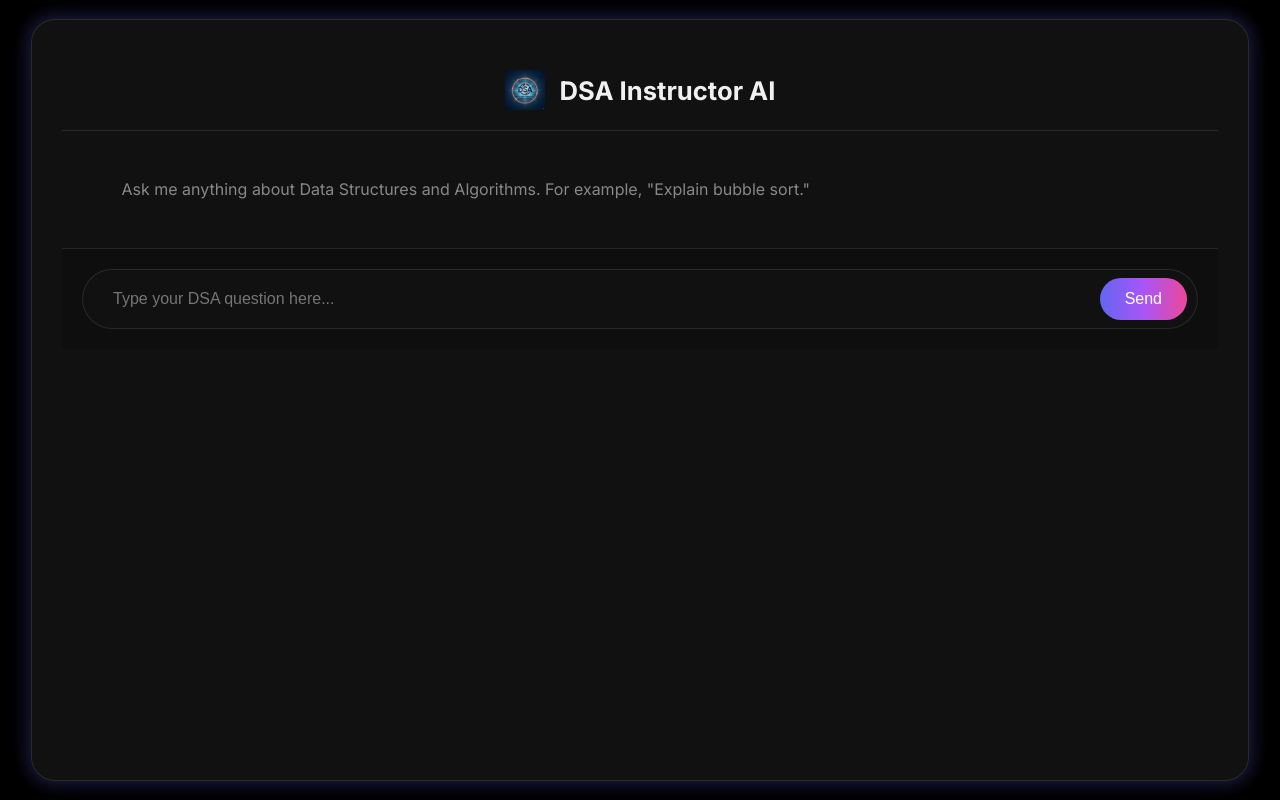
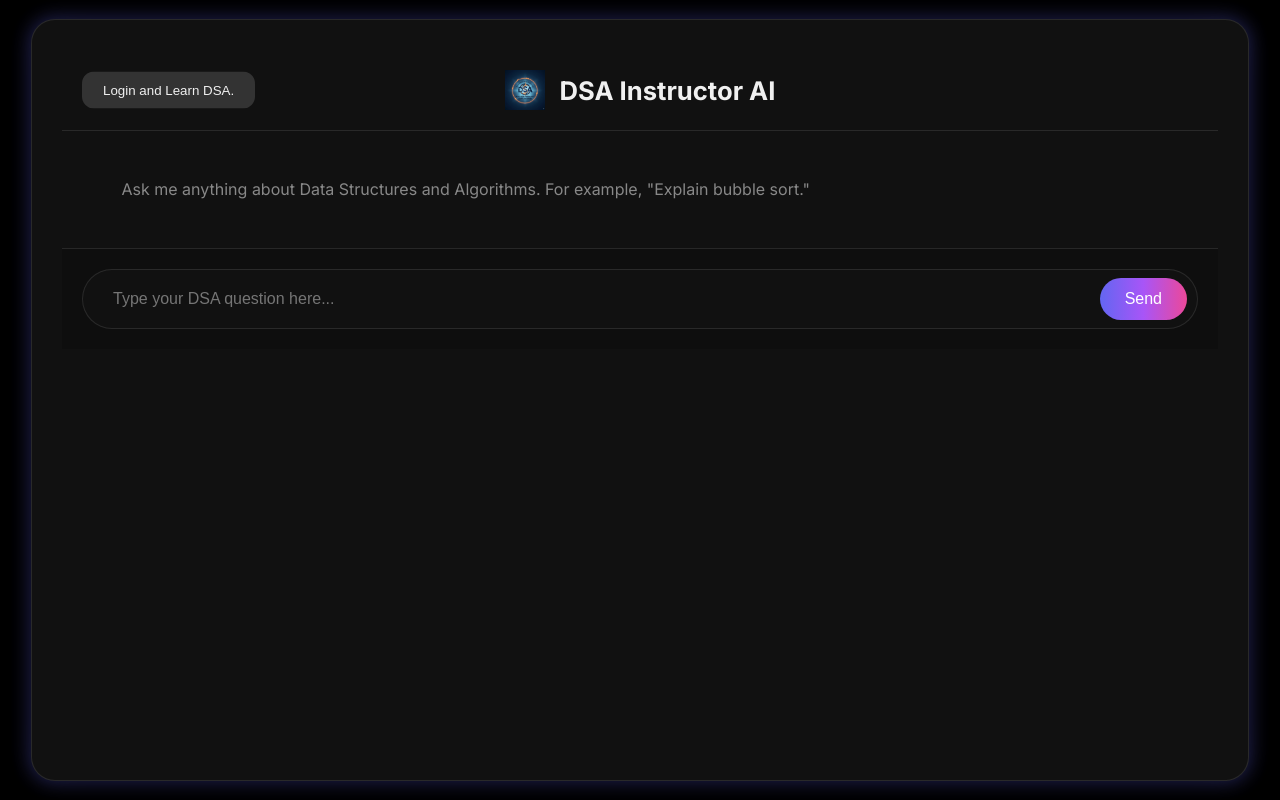
Before and after one commit to ventricle16/DSA-INSTRUCTOR-AI, a website: page index.html in a window 1280 px wide. Both pictures are taken after a click on the button "Continue without login". Drawn offline with nearby package versions, Linux system fonts and the light colour scheme.

Commit message:
Update index.html

```diff
--- a/index.html
+++ b/index.html
@@ -235,6 +235,7 @@
             align-items: center;
             justify-content: center;
             gap: 15px;
+            position: relative; /* For back button positioning */
         }
 
         .header-logo {
@@ -246,6 +247,29 @@
             margin: 0;
             font-size: 1.6em;
             font-weight: 700;
+        }
+
+        /* UPDATED GUEST BACK BUTTON */
+        #back-to-login-btn {
+            display: none; /* Hidden by default */
+            position: absolute;
+            left: 20px;
+            top: 50%;
+            transform: translateY(-50%);
+            /* iOS Styles */
+            background: var(--ios-button-bg);
+            border: 1px solid transparent;
+            color: var(--text-color);
+            padding: 10px 20px;
+            border-radius: 12px;
+            cursor: pointer;
+            font-weight: 500;
+            transition: background-color 0.2s ease, border-color 0.2s ease;
+            white-space: nowrap; /* Prevent text from wrapping */
+        }
+        #back-to-login-btn:hover {
+            background-color: var(--ios-button-hover-bg);
+            border-color: var(--primary-glow-color);
         }
 
         /* Content Area */
@@ -575,6 +599,7 @@
             <div id="main-content-area" style="display: none; flex-grow: 1; flex-direction: column; overflow: hidden;">
                 <div id="chat-content" class="content-section">
                     <div id="chat-header">
+                        <button id="back-to-login-btn">Login and Learn DSA.</button>
                         <img src="images/dsa-logo.png" alt="DSA Logo" class="header-logo">
                         <h1>DSA Instructor AI</h1>
                     </div>
@@ -659,6 +684,7 @@
         const menuItems = document.querySelectorAll('.menu-item');
         const contentSections = document.querySelectorAll('.content-section');
         const backButtons = document.querySelectorAll('.back-btn');
+        const backToLoginBtn = document.getElementById('back-to-login-btn'); // New button
 
         const themeToggle = document.getElementById('theme-toggle');
         const clearHistoryBtn = document.getElementById('clear-history-btn');
@@ -680,6 +706,10 @@
 
         guestModeBtn.addEventListener('click', () => {
             loginUser(null); // Guest mode
+        });
+
+        backToLoginBtn.addEventListener('click', () => {
+            location.reload(); // Reload the page to go back to the login screen
         });
 
         logoutBtn.addEventListener('click', () => {
@@ -781,7 +811,9 @@
             mainContentArea.style.display = 'flex';
 
             if (username) {
+                // Logged-in user
                 sidebar.style.display = 'flex';
+                backToLoginBtn.style.display = 'none'; // Hide back button for logged-in users
                 document.getElementById('username-display').textContent = username;
                 document.getElementById('user-initial').textContent = username.charAt(0).toUpperCase();
 
@@ -793,7 +825,9 @@
                 loadChat();
                 switchContent('dashboard-content');
             } else {
+                // Guest user
                 sidebar.style.display = 'none';
+                backToLoginBtn.style.display = 'block'; // Show back button for guests
                 switchContent('chat-content');
             }
         }
```
